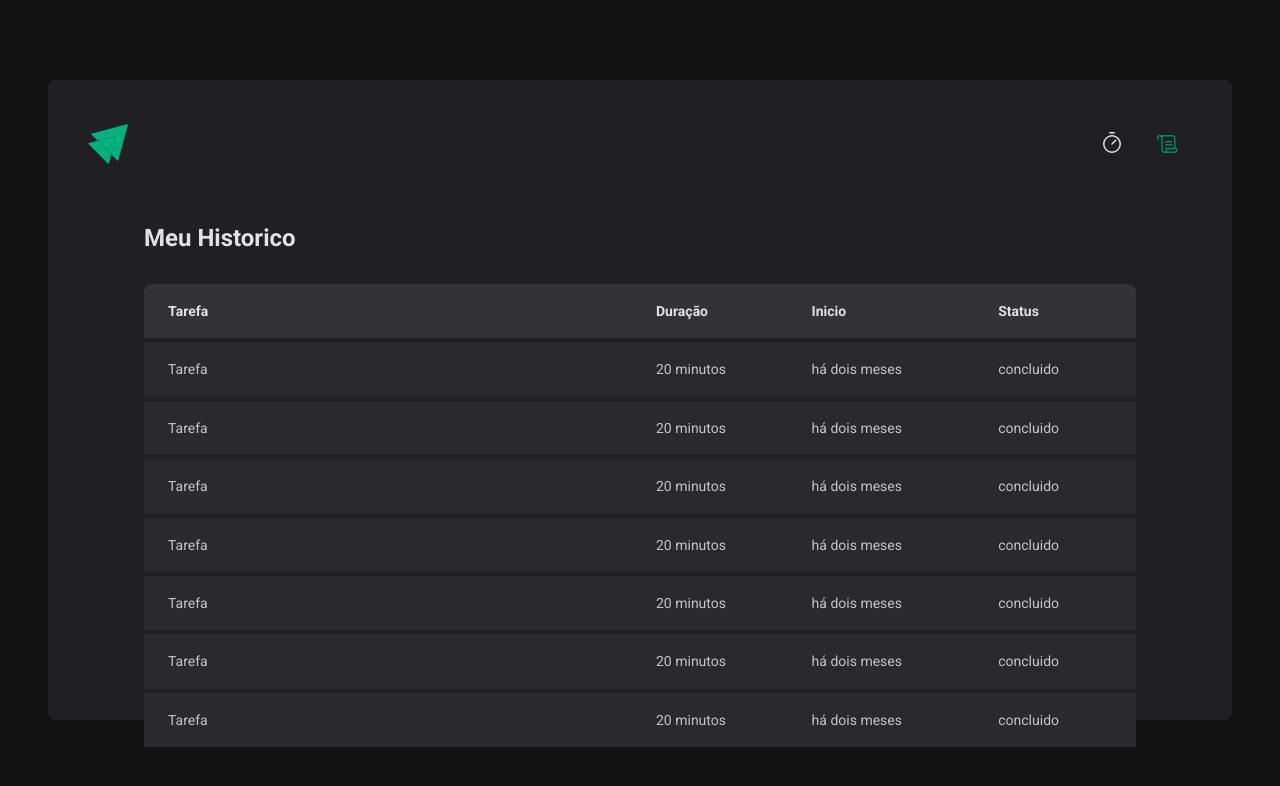
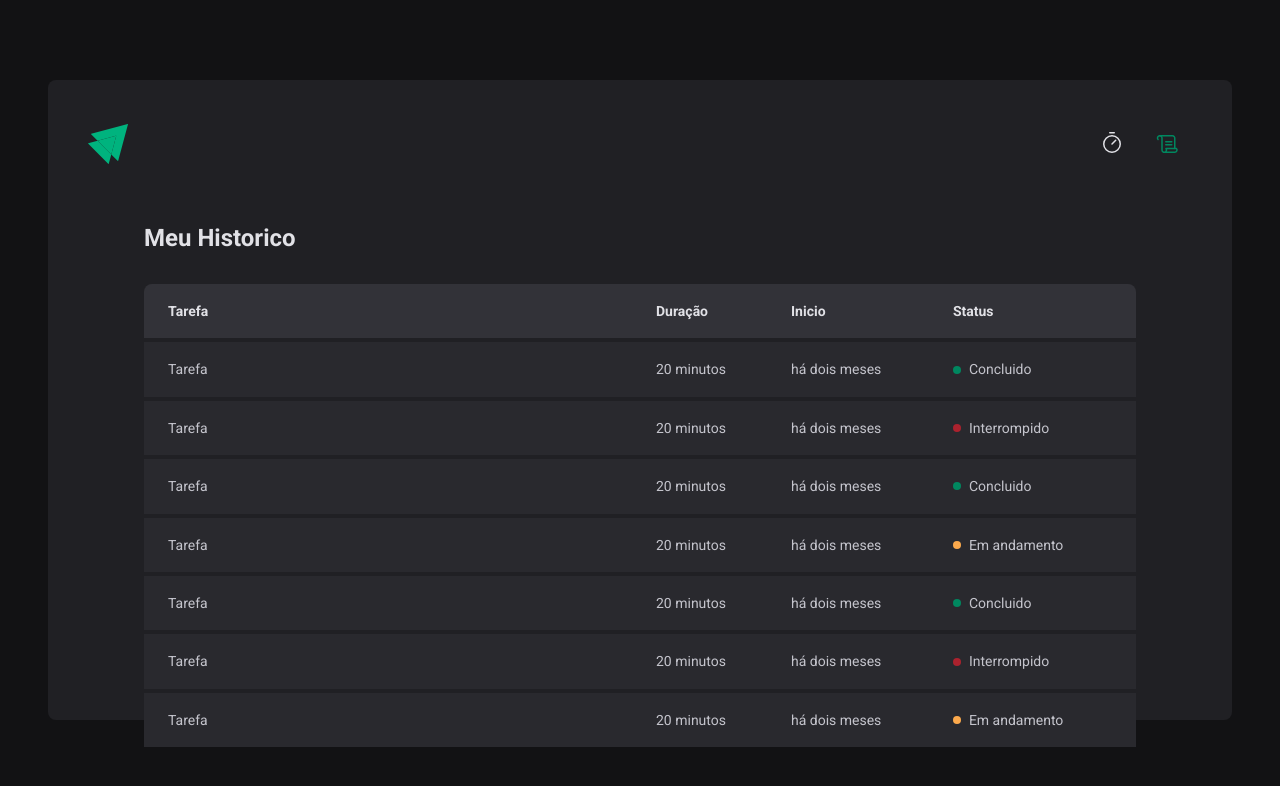
Before and after one commit to Jecilia/igniteTimer, a React (Vite) app: page /history in a window 1280 px wide. Shown: the top 786 px of the page. Built offline with nearby package versions, Linux system fonts and the light colour scheme.

Commit message:
component status

```diff
--- a/src/pages/history/index.tsx
+++ b/src/pages/history/index.tsx
@@ -1,4 +1,4 @@
-import { HistoryContainer, HistoryList } from './styles'
+import { HistoryContainer, HistoryList, Status } from './styles'
 
 export function History() {
   return (
@@ -19,43 +19,57 @@ export function History() {
               <td>Tarefa</td>
               <td>20 minutos</td>
               <td>há dois meses</td>
-              <td>concluido</td>
+              <td>
+                <Status statusColor="green">Concluido</Status>
+              </td>
             </tr>
             <tr>
               <td>Tarefa</td>
               <td>20 minutos</td>
               <td>há dois meses</td>
-              <td>concluido</td>
+              <td>
+                <Status statusColor="red">Interrompido</Status>
+              </td>
             </tr>
             <tr>
               <td>Tarefa</td>
               <td>20 minutos</td>
               <td>há dois meses</td>
-              <td>concluido</td>
+              <td>
+                <Status statusColor="green">Concluido</Status>
+              </td>
             </tr>
             <tr>
               <td>Tarefa</td>
               <td>20 minutos</td>
               <td>há dois meses</td>
-              <td>concluido</td>
+              <td>
+                <Status statusColor="yellow">Em andamento</Status>
+              </td>
             </tr>
             <tr>
               <td>Tarefa</td>
               <td>20 minutos</td>
               <td>há dois meses</td>
-              <td>concluido</td>
+              <td>
+                <Status statusColor="green">Concluido</Status>
+              </td>
             </tr>
             <tr>
               <td>Tarefa</td>
               <td>20 minutos</td>
               <td>há dois meses</td>
-              <td>concluido</td>
+              <td>
+                <Status statusColor="red">Interrompido</Status>
+              </td>
             </tr>
             <tr>
               <td>Tarefa</td>
               <td>20 minutos</td>
               <td>há dois meses</td>
-              <td>concluido</td>
+              <td>
+                <Status statusColor="yellow">Em andamento</Status>
+              </td>
             </tr>
           </tbody>
         </table>
--- a/src/pages/history/styles.ts
+++ b/src/pages/history/styles.ts
@@ -55,3 +55,24 @@ export const HistoryList = styled.div`
     }
   }
 `
+const STATUS_COLORS = {
+  yellow: 'yellow-500',
+  green: 'green-500',
+  red: 'red-500',
+} as const
+interface StatusProps {
+  statusColor: keyof typeof STATUS_COLORS
+}
+export const Status = styled.span<StatusProps>`
+  display: flex;
+  align-items: center;
+  gap: 0.5rem;
+
+  &::before {
+    content: '';
+    width: 0.5rem;
+    height: 0.5rem;
+    border-radius: 9999px;
+    background: ${(props) => props.theme[STATUS_COLORS[props.statusColor]]};
+  }
+`
```
